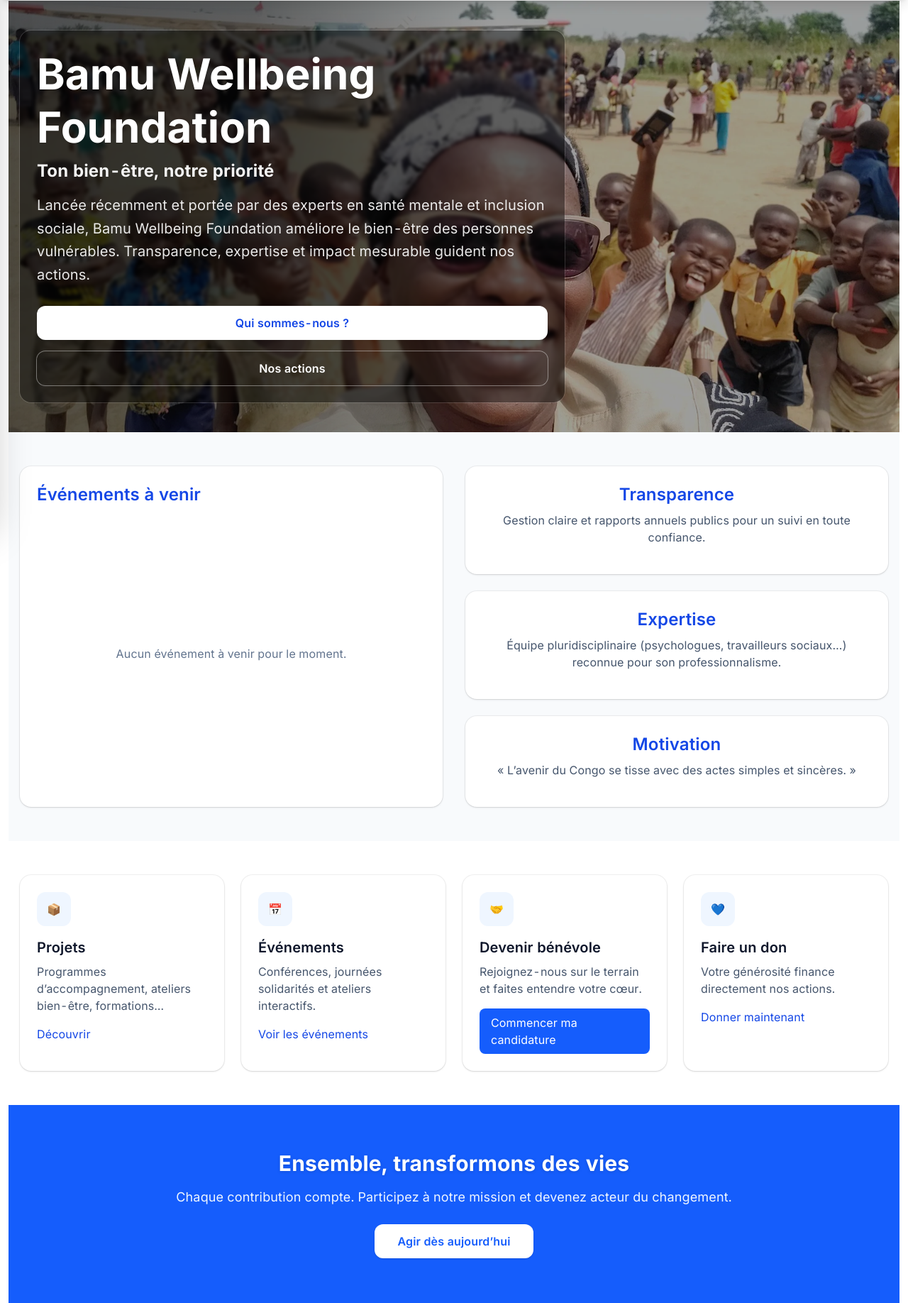
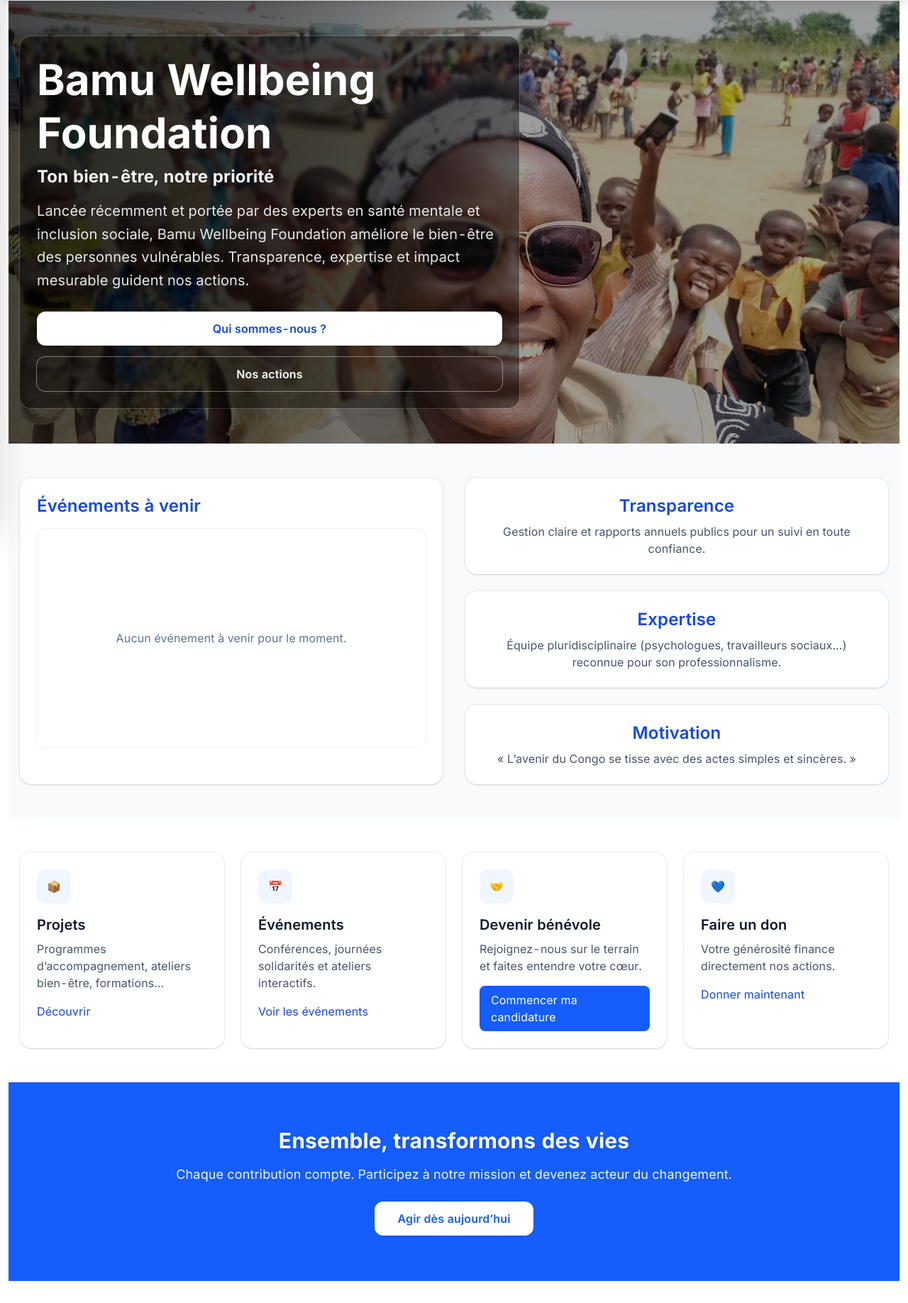
Before and after one commit to Wonders243/WBF, a Django app: page / in a window 1280 px wide. Shown: the part 64-1900 px from the top of the page at 71% size. Run offline with Django 5.2, Linux system fonts and the light colour scheme; data that the repository does not hold is empty; style sheets or scripts are compiled from the project's sources; some libraries are stand-ins or nearby versions.

Commit message:
correction

```diff
--- a/core/templates/core/accueil.html
+++ b/core/templates/core/accueil.html
@@ -7,8 +7,26 @@
 {% block title %}BAMU WELLBEING Foundation{% endblock %}
 
 {% block content %}
-  <!-- HERO -->
-<!-- HERO -->
+
+<!-- ====== Styles & animations légères ====== -->
+<style>
+  /* Animations discrètes */
+  .fade-in { opacity: 0; transform: translateY(10px); transition: opacity .5s ease, transform .5s ease; }
+  .fade-in.in { opacity: 1; transform: none; }
+  .hero-pop { opacity: 0; transform: translateY(8px) scale(.98); transition: opacity .6s ease, transform .6s ease; }
+  .hero-pop.in { opacity: 1; transform: none; }
+  /* Désactive si l’utilisateur réduit les animations */
+  @media (prefers-reduced-motion: reduce) {
+    .fade-in, .hero-pop { opacity: 1 !important; transform: none !important; transition: none !important; }
+  }
+
+  /* Assure la lisibilité du texte du hero, évite les overlaps */
+  #hero .hero-card { max-width: 44rem; }
+  /* Empêche tout dépassement visuel dans le carrousel */
+  #events-carousel { contain: layout paint; }
+</style>
+
+<!-- ====== HERO ====== -->
 <section id="hero" class="relative overflow-hidden">
   <picture>
     <source media="(min-width:1024px)" srcset="{% static 'img/cover-hero-21x9-textsafe.webp' %}">
@@ -16,49 +34,41 @@
     <img
       src="{% static 'img/cover-mobile-4x5.webp' %}"
       alt="Responsable de la fondation souriante entourée d’enfants — mission psycho-sociale"
-      class="w-full h-[52vh] sm:h-[62vh] lg:h-[76vh] object-cover object-[60%_50%]"
+      class="w-full h-[56vh] sm:h-[64vh] lg:h-[78vh] object-cover object-[60%_50%]"
       loading="eager" fetchpriority="high" decoding="async">
   </picture>
 
-  <!-- VOILE GLOBAL + DÉGRADÉ À GAUCHE -->
-  <div aria-hidden="true" class="absolute inset-0">
-    <!-- voile multiplicatif (un peu plus sombre en mobile) -->
+  <!-- Voiles de lisibilité -->
+  <div aria-hidden="true" class="pointer-events-none absolute inset-0">
     <div class="absolute inset-0 bg-black/45 sm:bg-black/30 mix-blend-multiply"></div>
-    <!-- bande gauche pour le texte, plus marquée en mobile -->
-    <div class="absolute inset-y-0 left-0 right-[30%] lg:right-[45%]
+    <div class="absolute inset-y-0 left-0 right-[28%] lg:right-[42%]
                 bg-gradient-to-r from-black/70 via-black/50 to-transparent
-                sm:from-black/50 sm:via-black/40"></div>
+                sm:from-black/55 sm:via-black/40"></div>
   </div>
 
+  <!-- Texte -->
   <div class="absolute inset-0">
     <div class="container mx-auto h-full px-3 sm:px-4">
-      <div class="h-full max-w-xl sm:max-w-3xl flex flex-col justify-center">
-        <!-- CARTOUCHE TRANSLUCIDE (plus compact en mobile) -->
-        <div class="bg-black/40 backdrop-blur-[2px] ring-1 ring-white/15 rounded-2xl p-4 sm:p-6">
+      <div class="h-full flex items-center">
+        <div class="hero-card hero-pop bg-black/40 backdrop-blur-[2px] ring-1 ring-white/15 rounded-2xl p-4 sm:p-6">
           <h1 class="text-white text-3xl sm:text-5xl lg:text-6xl font-extrabold leading-tight drop-shadow">
             Bamu Wellbeing Foundation
           </h1>
           <h2 class="mt-2 text-lg sm:text-2xl font-bold text-white/95 drop-shadow">
             Ton bien-être, notre priorité
           </h2>
-
           <p class="mt-3 sm:mt-4 text-[15px] sm:text-lg md:text-xl text-white/90 leading-relaxed">
             Lancée récemment et portée par des experts en santé mentale et inclusion sociale,
             Bamu Wellbeing Foundation améliore le bien-être des personnes vulnérables.
             Transparence, expertise et impact mesurable guident nos actions.
           </p>
-
           <div class="mt-5 sm:mt-7 flex flex-col xs:flex-row gap-2.5 sm:gap-4 xs:items-center">
             <a href="{% url 'core:nous' %}"
-               class="inline-flex items-center justify-center gap-2 rounded-xl bg-white
-                      text-blue-700 font-semibold px-4 py-2 sm:px-6 sm:py-3 shadow
-                      hover:bg-blue-50 focus-visible:outline-none
-                      focus-visible:ring-2 focus-visible:ring-white/70">
+               class="inline-flex items-center justify-center gap-2 rounded-xl bg-white text-blue-700 font-semibold px-4 py-2 sm:px-6 sm:py-3 shadow hover:bg-blue-50 focus-visible:outline-none focus-visible:ring-2 focus-visible:ring-white/70">
               Qui sommes-nous ?
             </a>
             <a href="#actions"
-               class="inline-flex items-center justify-center gap-2 rounded-xl px-4 py-2 sm:px-6 sm:py-3
-                      font-semibold text-white ring-1 ring-white/40 hover:bg-white/10">
+               class="inline-flex items-center justify-center gap-2 rounded-xl px-4 py-2 sm:px-6 sm:py-3 font-semibold text-white ring-1 ring-white/40 hover:bg-white/10">
               Nos actions
             </a>
           </div>
@@ -70,15 +80,14 @@
 
 {% include "partials/news_carousel.html" %}
 
-
-  <!-- ÉVÉNEMENTS + ENGAGEMENTS -->
+<!-- ====== ÉVÉNEMENTS + ENGAGEMENTS ====== -->
 <section class="py-12 bg-slate-50 dark:bg-slate-950">
   <div class="container mx-auto px-4">
     <div class="grid grid-cols-1 md:grid-cols-2 gap-8 items-stretch">
 
-        <!-- ◀── Carrousel d’événements ──▶ -->
-        <div class="relative bg-white dark:bg-slate-900 p-6 rounded-2xl shadow ring-1 ring-black/5 dark:ring-white/10 overflow-hidden">
-          <div class="flex items-baseline justify-between gap-4 mb-4">
+      <!-- Carrousel d’événements -->
+      <div class="fade-in relative bg-white dark:bg-slate-900 p-6 rounded-2xl shadow ring-1 ring-black/5 dark:ring-white/10 overflow-hidden">
+        <div class="flex items-center justify-between gap-4 mb-4">
           <h2 class="text-2xl font-semibold text-blue-700 dark:text-blue-300">Événements à venir</h2>
           {% if upcoming_events %}
             <span class="inline-flex items-center rounded-full bg-blue-50 text-blue-700 px-2.5 py-1 text-xs font-semibold dark:bg-blue-950/50 dark:text-blue-300">
@@ -87,19 +96,15 @@
           {% endif %}
         </div>
 
-          <!-- Carrousel -->
+        <!-- Wrapper à ratio pour éviter tout chevauchement -->
+        <div class="relative">
           <div id="events-carousel"
-               class="relative overflow-hidden h-[62vw] sm:h-[50vw] md:h-80 lg:h-96"
-               role="region"
-               aria-roledescription="carousel"
-               aria-label="Carrousel des événements à venir">
-            <!-- SR status -->
+               class="relative overflow-hidden rounded-xl ring-1 ring-slate-200/60 dark:ring-white/10 aspect-[16/9] sm:aspect-[16/9] md:aspect-[16/9]">
             <p id="ec-status" class="sr-only" aria-live="polite" aria-atomic="true"></p>
 
             {% for ev in upcoming_events %}
-              <div class="ec-slide absolute inset-0 transition-opacity duration-700 ease-in-out flex flex-col {% if forloop.first %}opacity-100{% else %}opacity-0{% endif %}"
+              <div class="ec-slide absolute inset-0 transition-opacity duration-600 ease-in-out flex flex-col {% if forloop.first %}opacity-100{% else %}opacity-0{% endif %}"
                    role="group" aria-roledescription="slide" aria-label="{{ forloop.counter }} / {{ upcoming_events|length }}">
-                <!-- Image centrée -->
                 <a href="{% url 'core:event_detail' ev.slug %}" class="w-full h-full flex items-center justify-center bg-slate-50 dark:bg-slate-800/50">
                   {% if ev.image %}
                     <img
@@ -113,7 +118,7 @@
                   {% endif %}
                 </a>
 
-                <!-- Bandeau info -->
+                <!-- Bandeau info (hors surface de l’image) -->
                 <div class="pointer-events-none absolute bottom-0 left-0 right-0">
                   <div class="h-16 bg-gradient-to-t from-white via-white/95 to-white/60 dark:from-slate-900 dark:via-slate-900/90 dark:to-slate-900/60"></div>
                   <div class="bg-white/90 dark:bg-slate-900/80 backdrop-blur px-4 py-3 ring-1 ring-black/5 dark:ring-white/10">
@@ -133,25 +138,19 @@
                 </div>
               </div>
             {% empty %}
-              <div class="flex items-center justify-center h-full text-slate-500 dark:text-slate-400">
+              <div class="flex items-center justify-center aspect-[16/9] text-slate-500 dark:text-slate-400">
                 Aucun événement à venir pour le moment.
               </div>
             {% endfor %}
           </div>
 
-          <!-- Flèches -->
-          <div class="pointer-events-none absolute inset-0 flex items-center justify-between px-2">
+          <!-- Flèches (en dehors, pour éviter de masquer le contenu) -->
+          {% if upcoming_events|length > 1 %}
+          <div class="mt-3 flex items-center justify-between">
             <button id="events-prev"
-                    class="pointer-events-auto bg-white/80 dark:bg-slate-900/70 hover:bg-white dark:hover:bg-slate-800 p-2 rounded-full shadow ring-1 ring-black/10 dark:ring-white/10"
+                    class="bg-white dark:bg-slate-900 hover:bg-slate-50 dark:hover:bg-slate-800 px-3 py-2 rounded-full shadow ring-1 ring-black/10 dark:ring-white/10"
                     aria-controls="events-carousel" aria-label="Diapo précédente">‹</button>
-            <button id="events-next"
-                    class="pointer-events-auto bg-white/80 dark:bg-slate-900/70 hover:bg-white dark:hover:bg-slate-800 p-2 rounded-full shadow ring-1 ring-black/10 dark:ring-white/10"
-                    aria-controls="events-carousel" aria-label="Diapo suivante">›</button>
-          </div>
-
-          <!-- Points -->
-          {% if upcoming_events|length > 1 %}
-          <div class="mt-4 flex items-center justify-center gap-2">
+            <div class="flex items-center gap-2">
               {% for ev in upcoming_events %}
                 <button type="button"
                         class="ec-dot h-2.5 w-2.5 rounded-full bg-slate-300 dark:bg-slate-600 aria-selected:bg-blue-600 aria-selected:dark:bg-blue-400"
@@ -162,67 +161,77 @@
                         data-index="{{ forloop.counter0 }}"></button>
               {% endfor %}
             </div>
+            <button id="events-next"
+                    class="bg-white dark:bg-slate-900 hover:bg-slate-50 dark:hover:bg-slate-800 px-3 py-2 rounded-full shadow ring-1 ring-black/10 dark:ring-white/10"
+                    aria-controls="events-carousel" aria-label="Diapo suivante">›</button>
+          </div>
           {% endif %}
         </div>
+      </div>
 
-        <!-- ▶── Nos Engagements ──▶ -->
+      <!-- Nos Engagements -->
       <div class="grid grid-cols-1 gap-6">
-          <div class="bg-white dark:bg-slate-900 p-6 rounded-2xl shadow ring-1 ring-black/5 dark:ring-white/10 text-center transition hover:shadow-lg">
+        <div class="fade-in bg-white dark:bg-slate-900 p-6 rounded-2xl shadow ring-1 ring-black/5 dark:ring-white/10 text-center">
           <h3 class="text-2xl font-semibold text-blue-700 dark:text-blue-300 mb-2">Transparence</h3>
           <p class="text-slate-600 dark:text-slate-300">Gestion claire et rapports annuels publics pour un suivi en toute confiance.</p>
         </div>
-          <div class="bg-white dark:bg-slate-900 p-6 rounded-2xl shadow ring-1 ring-black/5 dark:ring-white/10 text-center transition hover:shadow-lg">
+        <div class="fade-in bg-white dark:bg-slate-900 p-6 rounded-2xl shadow ring-1 ring-black/5 dark:ring-white/10 text-center">
           <h3 class="text-2xl font-semibold text-blue-700 dark:text-blue-300 mb-2">Expertise</h3>
           <p class="text-slate-600 dark:text-slate-300">Équipe pluridisciplinaire (psychologues, travailleurs sociaux…) reconnue pour son professionnalisme.</p>
         </div>
-          <div class="bg-white dark:bg-slate-900 p-6 rounded-2xl shadow ring-1 ring-black/5 dark:ring-white/10 text-center transition hover:shadow-lg">
+        <div class="fade-in bg-white dark:bg-slate-900 p-6 rounded-2xl shadow ring-1 ring-black/5 dark:ring-white/10 text-center">
           <h3 class="text-2xl font-semibold text-blue-700 dark:text-blue-300 mb-2">Motivation</h3>
-            <p class="text-slate-600 dark:text-slate-300"> « L’avenir du Congo se tisse avec des actes simples et sincères. »</p>
+          <p class="text-slate-600 dark:text-slate-300">« L’avenir du Congo se tisse avec des actes simples et sincères. »</p>
         </div>
       </div>
 
     </div>
   </div>
 
-    <!-- Script carrousel (a11y + reduced motion + points) -->
+  <!-- Script carrousel + entrées animées -->
   <script>
     document.addEventListener('DOMContentLoaded', () => {
+      // Entrées animées (léger)
+      const appearEls = document.querySelectorAll('.fade-in, .hero-pop');
+      if (!('IntersectionObserver' in window)) {
+        appearEls.forEach(el => el.classList.add('in'));
+      } else {
+        const io = new IntersectionObserver((entries) => {
+          entries.forEach(entry => {
+            if (entry.isIntersecting) {
+              entry.target.classList.add('in');
+              io.unobserve(entry.target);
+            }
+          });
+        }, { threshold: 0.12, rootMargin: '0px 0px -10% 0px' });
+        appearEls.forEach(el => io.observe(el));
+      }
+
+      // Carrousel événements (stable, sans chevauchements)
       const root = document.getElementById('events-carousel');
       const slides = root ? Array.from(root.querySelectorAll('.ec-slide')) : [];
       const dots = Array.from(document.querySelectorAll('.ec-dot'));
+      const status = document.getElementById('ec-status');
+      const btnNext = document.getElementById('events-next');
+      const btnPrev = document.getElementById('events-prev');
       const total = slides.length;
-        const status = document.getElementById('ec-status');
       let current = 0, timer = null, paused = false;
 
-        const btnNext = document.getElementById('events-next');
-        const btnPrev = document.getElementById('events-prev');
-
-        function announce() {
-          if (status) status.textContent = `Diapo ${current + 1} sur ${total}`;
-        }
-        function reflectDots() {
-          dots.forEach((d,i) => d.setAttribute('aria-selected', String(i === current)));
-        }
+      function announce() { if (status) status.textContent = `Diapo ${current + 1} sur ${total}`; }
+      function reflectDots() { dots.forEach((d,i) => d.setAttribute('aria-selected', String(i === current))); }
       function show(i) {
         if (!total) return;
         slides.forEach((s, idx) => {
           s.style.opacity = (idx === i) ? '1' : '0';
           s.setAttribute('aria-hidden', String(idx !== i));
         });
-          current = i;
-          reflectDots();
-          announce();
+        current = i; reflectDots(); announce();
       }
       function next() { show((current + 1) % total); }
       function prev() { show((current - 1 + total) % total); }
 
       const prefersReduced = window.matchMedia?.('(prefers-reduced-motion: reduce)').matches;
-
-        function start() {
-          if (prefersReduced || total <= 1) return;
-          stop();
-          timer = setInterval(next, 5000);
-        }
+      function start() { if (prefersReduced || total <= 1) return; stop(); timer = setInterval(next, 5000); }
       function stop() { if (timer) { clearInterval(timer); timer = null; } }
 
       if (total > 0) { show(0); }
@@ -230,28 +239,24 @@
         btnNext?.addEventListener('click', () => { next(); start(); });
         btnPrev?.addEventListener('click', () => { prev(); start(); });
 
-          // Points click
         dots.forEach(d => d.addEventListener('click', () => {
           const i = Number(d.getAttribute('data-index')) || 0;
           show(i); start();
         }));
 
         // Clavier
-          [btnNext, btnPrev].forEach(b=>{
-            b?.addEventListener('keydown', (e) => {
+        [btnNext, btnPrev].forEach(b => b?.addEventListener('keydown', (e) => {
           if (e.key === 'ArrowRight') { next(); start(); }
           if (e.key === 'ArrowLeft')  { prev(); start(); }
-              if (e.key === 'Home') { show(0); start(); }
-              if (e.key === 'End')  { show(total - 1); start(); }
-            });
-          });
+          if (e.key === 'Home')       { show(0); start(); }
+          if (e.key === 'End')        { show(total - 1); start(); }
+        }));
 
-          // Pause au survol & perte de focus onglet
+        // Pause au survol & onglet inactif
         root?.addEventListener('mouseenter', () => { paused = true; stop(); });
         root?.addEventListener('mouseleave', () => { paused = false; start(); });
         document.addEventListener('visibilitychange', () => {
-            if (document.hidden) stop();
-            else if (!paused) start();
+          if (document.hidden) stop(); else if (!paused) start();
         });
 
         start();
@@ -263,11 +268,11 @@
   </script>
 </section>
 
-  <!-- Actions clés -->
+<!-- ====== Actions clés ====== -->
 <section id="actions" class="py-12 bg-white dark:bg-slate-900">
   <div class="container mx-auto px-4 grid grid-cols-1 md:grid-cols-2 lg:grid-cols-4 gap-6">
-    {# 1) Projets #}
-    <div class="group bg-white dark:bg-slate-900 p-6 rounded-2xl shadow ring-1 ring-black/5 dark:ring-white/10 hover:shadow-xl transition flex flex-col">
+    <!-- Projets -->
+    <div class="fade-in group bg-white dark:bg-slate-900 p-6 rounded-2xl shadow ring-1 ring-black/5 dark:ring-white/10 hover:shadow-xl transition flex flex-col">
       <div class="h-12 w-12 rounded-xl bg-blue-50 dark:bg-blue-900/20 flex items-center justify-center mb-4">📦</div>
       <h3 class="text-xl font-semibold text-slate-900 dark:text-white">Projets</h3>
       <p class="mt-2 text-slate-600 dark:text-slate-300">Programmes d’accompagnement, ateliers bien-être, formations…</p>
@@ -276,8 +281,8 @@
       </a>
     </div>
 
-    {# 2) Événements #}
-    <div class="group bg-white dark:bg-slate-900 p-6 rounded-2xl shadow ring-1 ring-black/5 dark:ring-white/10 hover:shadow-xl transition flex flex-col">
+    <!-- Événements -->
+    <div class="fade-in group bg-white dark:bg-slate-900 p-6 rounded-2xl shadow ring-1 ring-black/5 dark:ring-white/10 hover:shadow-xl transition flex flex-col">
       <div class="h-12 w-12 rounded-xl bg-blue-50 dark:bg-blue-900/20 flex items-center justify-center mb-4">📅</div>
       <h3 class="text-xl font-semibold text-slate-900 dark:text-white">Événements</h3>
       <p class="mt-2 text-slate-600 dark:text-slate-300">Conférences, journées solidarités et ateliers interactifs.</p>
@@ -286,11 +291,9 @@
       </a>
     </div>
 
-    {# 3) Bénévolat (état dépendant) #}
-    {# ⚠️ suppose VolunteerApplication.Meta.ordering = ['-submitted_at'] pour que |first prenne la plus récente #}
+    <!-- Bénévolat (état dépendant) -->
     {% if not user_is_volunteer %}
-  {# --- Non bénévole : CTA candidature --- #}
-  <div class="group bg-white dark:bg-slate-900 p-6 rounded-2xl shadow ring-1 ring-black/5 dark:ring-white/10 hover:shadow-xl transition flex flex-col">
+      <div class="fade-in group bg-white dark:bg-slate-900 p-6 rounded-2xl shadow ring-1 ring-black/5 dark:ring-white/10 hover:shadow-xl transition flex flex-col">
         <div class="h-12 w-12 rounded-xl bg-blue-50 dark:bg-blue-900/20 flex items-center justify-center mb-4">🤝</div>
         <h3 class="text-xl font-semibold text-slate-900 dark:text-white">Devenir bénévole</h3>
         <p class="mt-2 text-slate-600 dark:text-slate-300">Rejoignez-nous sur le terrain et faites entendre votre cœur.</p>
@@ -315,7 +318,6 @@
                     Refaire une demande
                   </a>
                 {% else %}
-              {# sécurité : si 'approved' mais user_is_volunteer est faux #}
                   <a href="{% url 'benevoles:dashboard' %}"
                      class="mt-4 inline-flex items-center justify-center rounded-lg bg-slate-200 text-slate-800 px-4 py-2 hover:bg-slate-300 dark:bg-slate-800 dark:text-slate-100">
                     Espace bénévole
@@ -337,10 +339,8 @@
           </a>
         {% endif %}
       </div>
-
     {% else %}
-  {# --- Déjà bénévole : accès rapide --- #}
-  <div class="group bg-white dark:bg-slate-900 p-6 rounded-2xl shadow ring-1 ring-black/5 dark:ring-white/10 hover:shadow-xl transition flex flex-col">
+      <div class="fade-in group bg-white dark:bg-slate-900 p-6 rounded-2xl shadow ring-1 ring-black/5 dark:ring-white/10 hover:shadow-xl transition flex flex-col">
         <div class="h-12 w-12 rounded-xl bg-blue-50 dark:bg-blue-900/20 flex items-center justify-center mb-4">🧭</div>
         <h3 class="text-xl font-semibold text-slate-900 dark:text-white">
           {% if request.user.first_name %}Bonjour {{ request.user.first_name }} 👋{% else %}Espace bénévole{% endif %}
@@ -349,11 +349,8 @@
         <div class="mt-4 flex flex-wrap gap-2">
           <a href="{% url 'benevoles:dashboard' %}" class="rounded-full px-3 py-1 text-sm ring-1 ring-blue-200/70 dark:ring-white/10 hover:bg-blue-50 dark:hover:bg-white/5">Mon espace</a>
           <a href="{% url 'benevoles:missions_browse' %}" class="rounded-full px-3 py-1 text-sm ring-1 ring-blue-200/70 dark:ring-white/10 hover:bg-blue-50 dark:hover:bg-white/5">Missions</a>
-      {# adapte le namespace si ta vue documents est dans 'accounts' #}
           <a href="{% url 'benevoles:UserDocuments_list' %}" class="rounded-full px-3 py-1 text-sm ring-1 ring-blue-200/70 dark:ring-white/10 hover:bg-blue-50 dark:hover:bg-white/5">Documents</a>
         </div>
-
-    {# garde ce bloc seulement si 'volunteer_profile' existe réellement #}
         {% if request.user.volunteer_profile and request.user.volunteer_profile.missing_documents %}
           <div class="mt-4 rounded-lg bg-amber-50 dark:bg-amber-900/20 text-amber-900 dark:text-amber-200 p-3 text-xs">
             ⚠️ Documents manquants : {{ request.user.volunteer_profile.missing_documents|join:", " }}
@@ -362,9 +359,8 @@
       </div>
     {% endif %}
 
-
-    {# 4) Don #}
-    <div class="group bg-white dark:bg-slate-900 p-6 rounded-2xl shadow ring-1 ring-black/5 dark:ring-white/10 hover:shadow-xl transition flex flex-col">
+    <!-- Don -->
+    <div class="fade-in group bg-white dark:bg-slate-900 p-6 rounded-2xl shadow ring-1 ring-black/5 dark:ring-white/10 hover:shadow-xl transition flex flex-col">
       <div class="h-12 w-12 rounded-xl bg-blue-50 dark:bg-blue-900/20 flex items-center justify-center mb-4">💙</div>
       <h3 class="text-xl font-semibold text-slate-900 dark:text-white">Faire un don</h3>
       <p class="mt-2 text-slate-600 dark:text-slate-300">Votre générosité finance directement nos actions.</p>
@@ -376,7 +372,7 @@
   </div>
 </section>
 
-  <!-- CTA -->
+<!-- ====== CTA ====== -->
 <section class="bg-blue-600 dark:bg-blue-500 text-white py-16">
   <div class="container mx-auto px-4 text-center">
     <h2 class="text-3xl font-bold mb-4 drop-shadow-sm">Ensemble, transformons des vies</h2>
@@ -387,4 +383,5 @@
     </a>
   </div>
 </section>
+
 {% endblock %}
```
Lines whose indentation alone changed are shown as unchanged.
